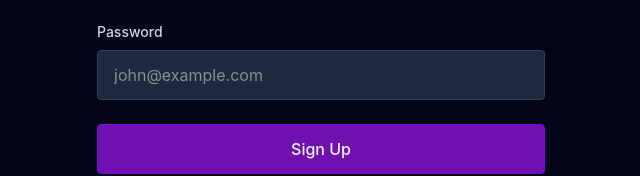
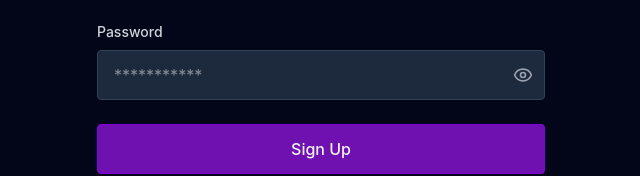
Before and after one commit to abhay23-dev/PennyWise, a React (Vite) app in the folder client/: page /signup in a window 1280 px wide. Shown: the part 362-538 px from the top of the page, without its empty margins (319-959 px from the left). Built offline with nearby package versions, Linux system fonts and the light colour scheme; no server answers.

Commit message:
add toggle password button

```diff
--- a/client/src/components/Auth/SignupForm.tsx
+++ b/client/src/components/Auth/SignupForm.tsx
@@ -1,5 +1,6 @@
 import { useAuthStore } from "@/store/authStore";
 import { Link, useNavigate } from "@tanstack/react-router";
+import { Eye, EyeOff } from "lucide-react";
 import { useState } from "react";
 
 export default function SignupForm() {
@@ -74,17 +75,33 @@ export default function SignupForm() {
         </div>
         <div className="flex flex-col gap-2">
           <label className="text-sm font-medium text-gray-300" htmlFor="password">Password</label>
+          <div className="relative">
             <input
-            type="text"
+              type={showPassword ? "text" : "password"}
               id="password"
               required
               disabled={isLoading}
-            placeholder="john@example.com"
+              placeholder="***********"
               onChange={(e) => setPassword(e.target.value)}
               value={password}
               className="w-full px-4 py-3 bg-slate-800 border border-slate-700 rounded-sm text-gray-100 focus:outline-none focus:border-purple-500 transition-colors"
             />
+            <button
+              type="button"
+              onClick={togglePasswordVisibility}
+              disabled={isLoading}
+              className="absolute right-3 top-1/2 -translate-y-1/2 text-gray-400 hover:text-gray-100 transition-colors disabled:opacity-50 disabled:cursor-not-allowed"
+            >
+              {showPassword ? (
+                <EyeOff className="size-5" />
+              ): (
+                <Eye className="size-5" />
+              )}
+            </button>
           </div>
+
+        </div>
+
         <button
           type="submit"
           disabled={isLoading}
```
Lines whose indentation alone changed are shown as unchanged.
